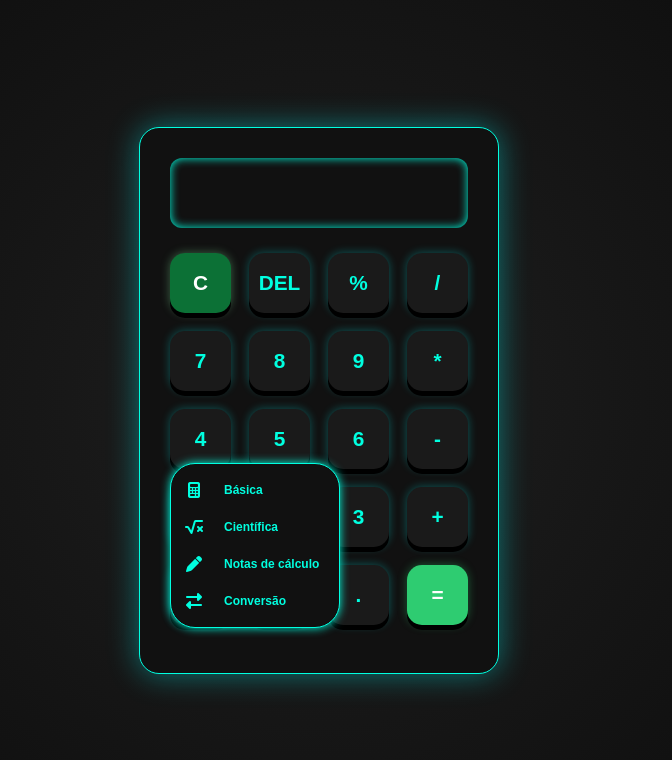
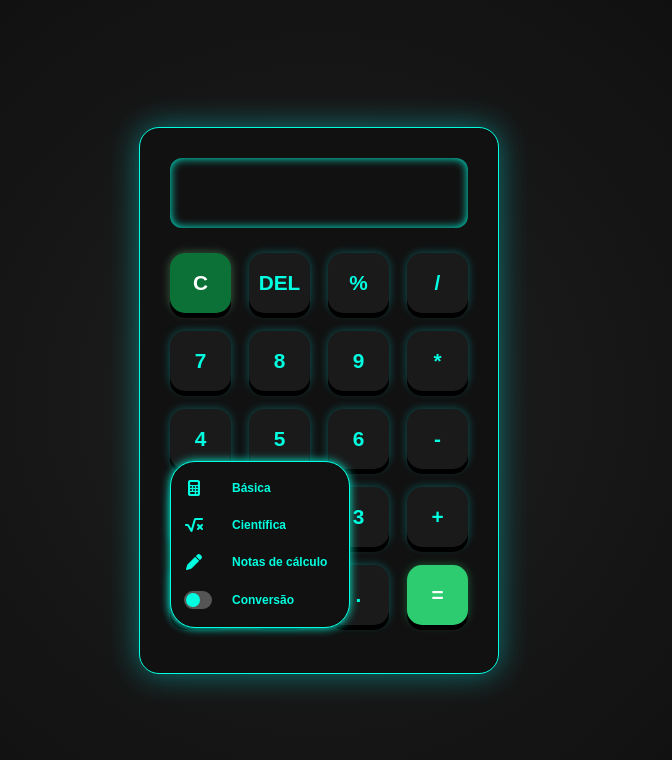
Before and after one commit to monnydyas/calc_challenge, a plain HTML site: page index.html in a window 1280 px wide. Both pictures are taken after a click on the button 521 px from the left and 594 px from the top of the page. Shown: the whole page, without its empty margins (321-993 px from the left). Drawn offline with Linux system fonts and the light colour scheme.

Commit message:
Add dropdown and toggle-option with function

```diff
--- a/css/style.css
+++ b/css/style.css
@@ -113,7 +113,7 @@ body {
   padding: 5px;
   box-shadow: 0 0 10px #00ffe0;
   z-index: 100;
-  min-width: 170px;
+  min-width: 180px;
 }
 
 .dropdown-menu div {
@@ -126,12 +126,14 @@ body {
 .dropdown-menu i {
   color: #00ffe0;
   font-size: 16px;
-  width: 20px; /* garante alinhamento */
+  width: 20px;
   text-align: center;
 }
 
 .menu-item {
-  display: block;
+  display: flex;
+  align-items: center;
+  justify-content: space-between;
   width: 100%;
   background: #111;
   font-weight: bold;
@@ -144,14 +146,76 @@ body {
   text-align: left;
 }
 
+.menu-item i {
+  margin-right: 8px;
+}
+
+.menu-item span {
+  flex: 1;
+}
+
 .menu-item:hover {
-  color: #fff;
   transform: translateY(-3px);
   border-radius: 15px;
 }
 
-.fa-solid:hover {
-  color: #fff;
-  transform: translateY(-3px);
-  border-radius: 15px;
+.toggle-option {
+  display: flex;
+  align-items: center;
 }
+
+.toggle-option .fake-icon {
+  width: 28px;
+  display: flex;
+  justify-content: center;
+}
+
+.toggle-option span {
+  flex: 1;
+}
+
+.switch {
+  position: relative;
+  display: inline-block;
+  width: 40px;
+  height: 18px;
+}
+
+.switch input {
+  opacity: 0;
+  width: 0;
+  height: 0;
+}
+
+.slider {
+  position: absolute;
+  cursor: pointer;
+  top: 0;
+  left: 0;
+  right: 0;
+  bottom: 0;
+  background-color: #555;
+  transition: 0.4s;
+  border-radius: 34px;
+}
+
+.slider:before {
+  position: absolute;
+  content: "";
+  height: 14px;
+  width: 14px;
+  left: 2px;
+  bottom: 2px;
+  background-color: #00ffe0;
+  transition: 0.4s;
+  border-radius: 50%;
+}
+
+.switch input:checked + .slider {
+  background-color: #00ffe0;
+}
+
+.switch input:checked + .slider:before {
+  transform: translateX(10px);
+  background-color: #fff;
+}
--- a/index.html
+++ b/index.html
@@ -47,16 +47,28 @@
         <div class="dropdown">
           <div class="dropdown-menu">
             <div class="menu-item">
-              <i class="fa-solid fa-calculator"></i>Básica
+              <i class="fa-solid fa-calculator"></i>
+              <span>Básica</span>
             </div>
+
             <div class="menu-item">
-              <i class="fa-solid fa-square-root-variable"></i>Científica
+              <i class="fa-solid fa-square-root-variable"></i>
+              <span>Científica</span>
             </div>
+
             <div class="menu-item">
-              <i class="fa-solid fa-pen"></i>Notas de cálculo
+              <i class="fa-solid fa-pen"></i>
+              <span>Notas de cálculo</span>
             </div>
-            <div class="menu-item">
-              <i class="fa-solid fa-right-left"></i>Conversão
+
+            <div class="menu-item toggle-option">
+              <div class="fake-icon">
+                <label class="switch">
+                  <input type="checkbox" id="conversionToggle" />
+                  <span class="slider"></span>
+                </label>
+              </div>
+              <span>Conversão</span>
             </div>
           </div>
         </div>
--- a/script.js
+++ b/script.js
@@ -2,6 +2,8 @@ const display = document.querySelector(".display");
 const buttons = document.querySelectorAll(".btn");
 const dropdownBtn = document.querySelector(".icon-btn");
 const dropdownMenu = document.querySelector(".dropdown-menu");
+const toggle = document.getElementById("conversionToggle");
+const text = document.querySelector(".switch-text");
 
 buttons.forEach((buttons) => {
   buttons.addEventListener("click", () => {
@@ -23,21 +25,22 @@ buttons.forEach((buttons) => {
   });
 });
 
-// Garantir que começa escondido ao carregar a página
 window.addEventListener("DOMContentLoaded", () => {
   dropdownMenu.style.display = "none";
 });
 
-// Alterna mostrar/esconder ao clicar no botão
 dropdownBtn.addEventListener("click", (e) => {
-  e.stopPropagation(); // <-- impede o clique de subir até o window
+  e.stopPropagation();
   dropdownMenu.style.display =
     dropdownMenu.style.display === "block" ? "none" : "block";
 });
 
-// Fecha se clicar fora
 window.addEventListener("click", (e) => {
   if (!e.target.closest(".dropdown")) {
     dropdownMenu.style.display = "none";
   }
 });
+
+toggle.addEventListener("change", () => {
+  text.textContent = toggle.checked ? "ON" : "OFF";
+});
```
